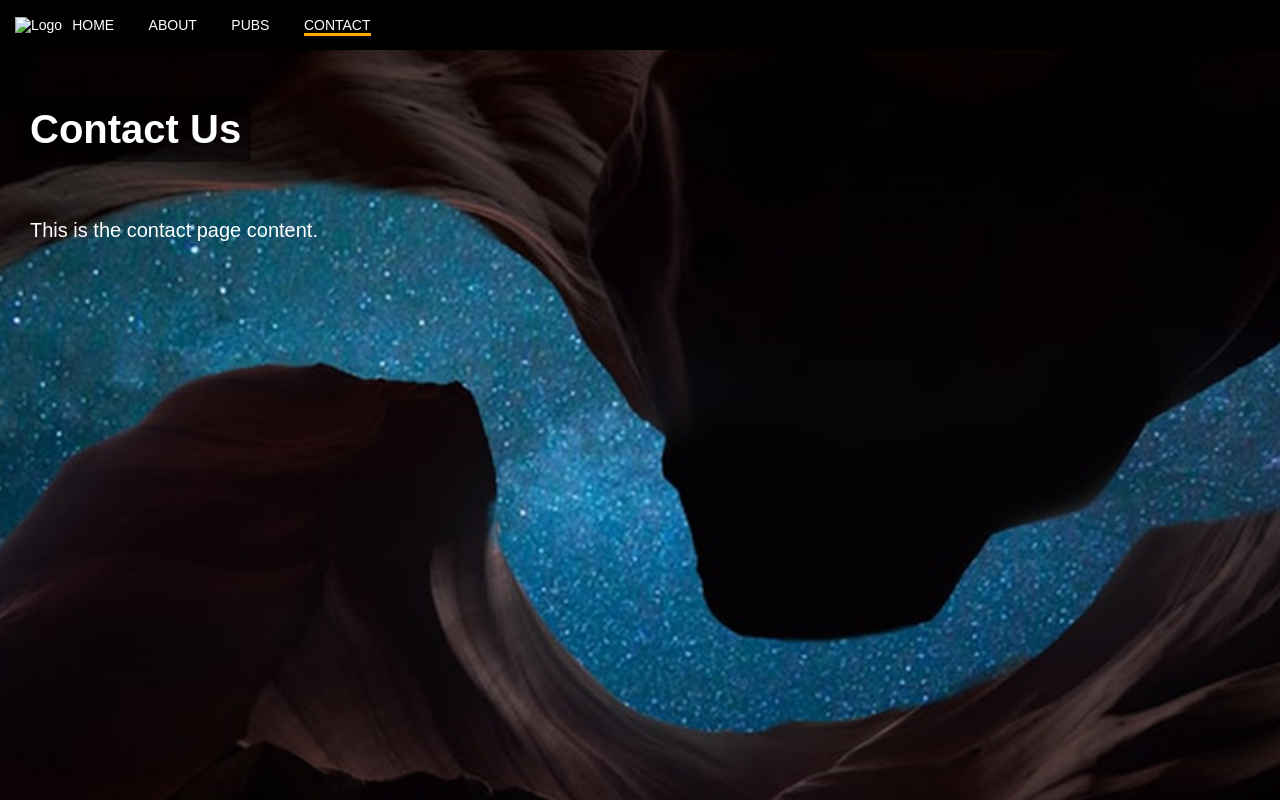
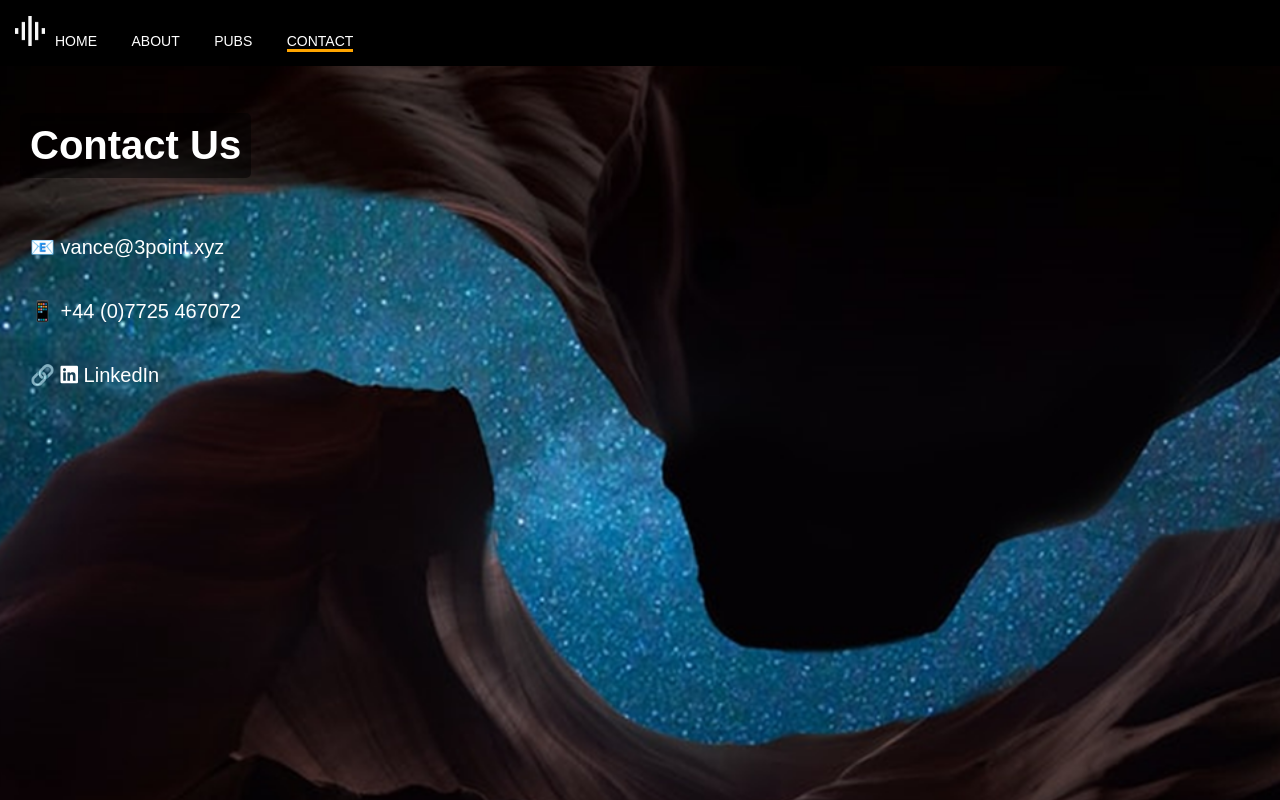
Before and after one commit to VRConservation/frisco, a plain HTML site: page contact.html in a window 1280 px wide. Shown: the top 800 px of the page. Drawn offline with Linux system fonts and the light colour scheme.

Commit message:
contacts editing

```diff
--- a/contact.html
+++ b/contact.html
@@ -6,6 +6,7 @@
     <meta name="viewport" content="width=device-width, initial-scale=1.0">
     <title>Contact - My Website</title>
     <link rel="stylesheet" href="styles.css">
+    <link rel="stylesheet" href="https://cdnjs.cloudflare.com/ajax/libs/font-awesome/6.0.0-beta3/css/all.min.css">
 </head>
 
 <body class="contact-page">
@@ -19,7 +20,9 @@
     </header>
     <main>
         <h1>Contact Us</h1>
-        <p>This is the contact page content.</p>
+        <p>📧 vance@3point.xyz</p>
+        <p>📱 +44 (0)7725 467072</p>
+        <p>🔗 <a href="https://www.linkedin.com/in/vance-russell-ab596810/"><i class="fab fa-linkedin"></i> LinkedIn</a></p>
     </main>
     <footer>
         <nav>
--- a/styles.css
+++ b/styles.css
@@ -104,3 +104,25 @@ main p {
     padding: 10px;
     border-radius: 5px;
 }
+
+.contact-page p {
+    margin-bottom: 0px;
+    /* Adjust the value as needed for less space */
+}
+
+a {
+    color: white;
+    /* Set link color to white */
+    text-decoration: none;
+    /* Remove underline */
+}
+
+a:visited {
+    color: white;
+    /* Ensure visited links are also white */
+}
+
+a:hover {
+    text-decoration: underline;
+    /* Optional: Add underline on hover */
+}
```
Also changed, not shown: index.html (+1 -1 lines), touch-icon.png (renamed from img/touch-icon.png).
